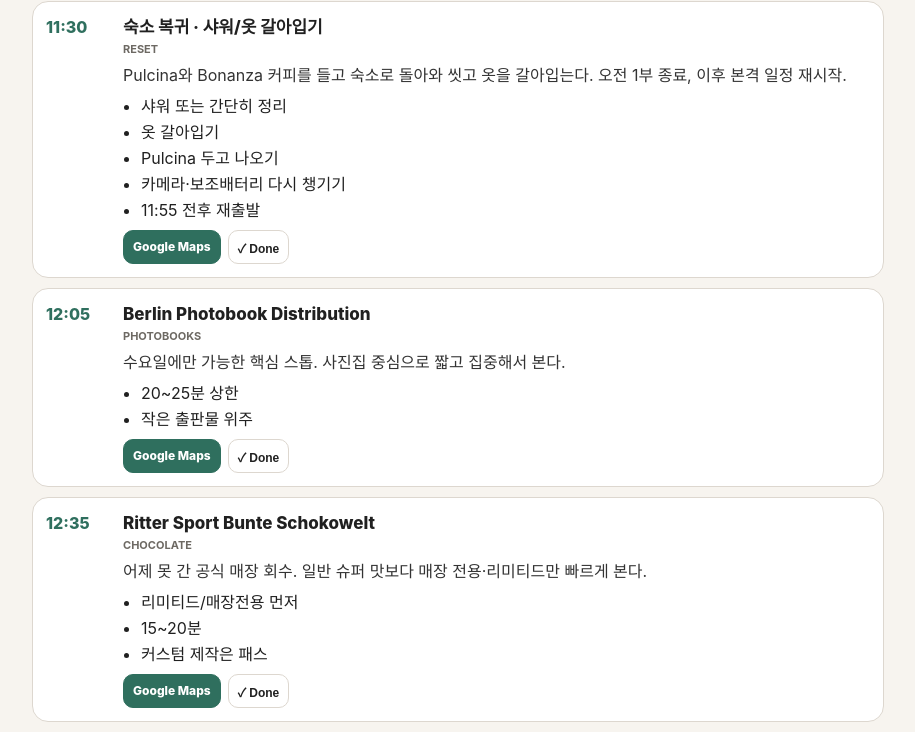
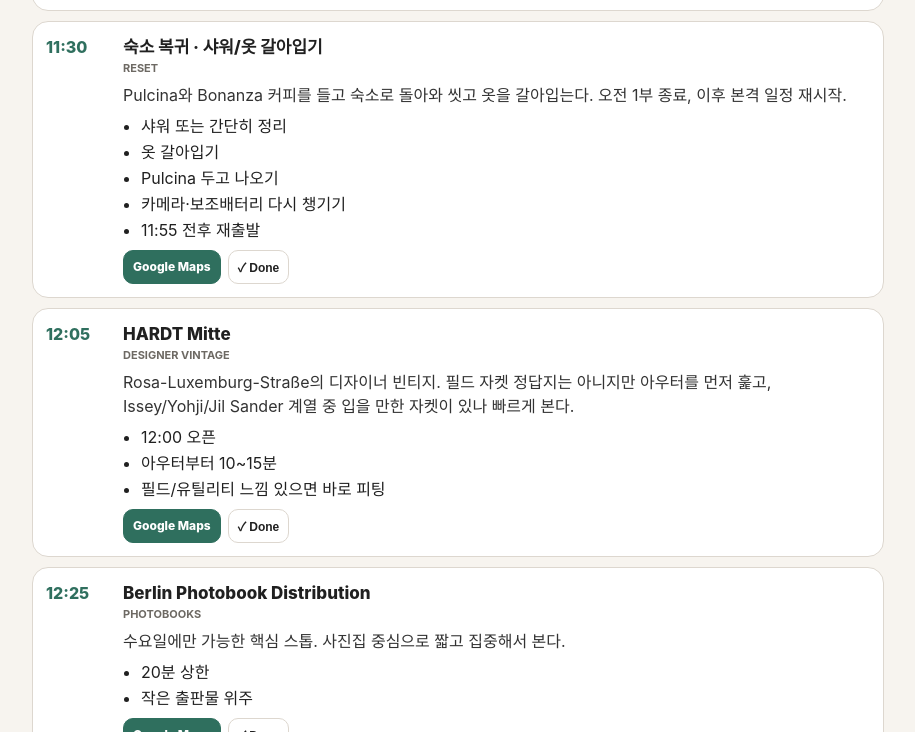
Before and after one commit to Hejonej/Paris-2026, a plain HTML site: page berlin.html in a window 1280 px wide. Shown: the part 5571-6303 px from the top of the page, without its empty margins (182-1097 px from the left). Drawn offline with Linux system fonts and the light colour scheme.

Commit message:
Revise Berlin vintage crawl for field jacket hunt

```diff
--- a/berlin.html
+++ b/berlin.html
@@ -4,7 +4,7 @@
 <main class="wrap">
 <section id="d1"><div class="hero"><h2>DAY 1 · Actual Day</h2><div class="sub">오후 인터넷 장애로 계획이 틀어졌지만, ACUD 포토오토마트와 Yam Yam 저녁까지 완료. 야외 핵심은 오늘 밤 회수하고, Pulcina·Ritter Sport·Weems는 내일로 이동.</div><div class="meta"><span class="pill">ACUD 완료 ✓</span><span class="pill">Yam Yam 저녁 ✓</span><span class="pill">Tonight recovery</span></div></div><div class="timeline" id="t1"></div></section>
 <section id="recovery"><div class="hero"><h2>TONIGHT · Berlin Recovery Walk</h2><div class="sub">이미 저녁은 Yam Yam에서 먹었으니, 30분 쉬고 출발. 숙소 근처 Round & Edgy에서 밤에 먹을 쿠키를 먼저 챙긴 뒤 오늘은 체력 회복 우선. Round & Edgy에서 쿠키를 사고 REWE만 들른 뒤 바로 숙소로 돌아온다.</div><div class="meta"><span class="pill">No rush</span><span class="pill">Cookie + REWE only</span><span class="pill">REWE 23:30까지</span></div></div><div class="timeline" id="tr"></div></section>
-<section id="d2"><div class="hero"><h2>DAY 2 · Recovery + Main Day</h2><div class="sub">아침은 Five Elephant Mitte에서 가볍게 먹고 요가로. 수업이 끝나면 Macchina-Caffè에서 Pulcina를 사고, 바로 근처 Bonanza Mitte에서 커피를 픽업한 뒤 숙소로 돌아와 샤워/옷 갈아입기. 그다음 Mitte 핵심을 회수하고 오후에는 FIELD JACKET MISSION으로 찜해둔 빈티지숍을 전부 돈다.</div><div class="meta"><span class="pill">Yoga 09:30</span><span class="pill">Pulcina 최우선</span><span class="pill">Ritter Sport</span><span class="pill">Weems</span><span class="pill">FIELD JACKET MISSION</span><span class="pill">Material 필수</span></div></div><div class="timeline" id="t2"></div></section>
+<section id="d2"><div class="hero"><h2>DAY 2 · Recovery + Main Day</h2><div class="sub">아침은 Five Elephant Mitte에서 가볍게 먹고 요가로. 수업이 끝나면 Macchina-Caffè에서 Pulcina를 사고, 바로 근처 Bonanza Mitte에서 커피를 픽업한 뒤 숙소로 돌아와 샤워/옷 갈아입기. 그다음 HARDT Mitte와 Photobook 등 Mitte 핵심을 회수하고, 오후에는 FIELD JACKET MISSION으로 Chrome·Joo·Off Catalog·Spatz·Sander22까지 빈티지숍을 촘촘하게 돈다.</div><div class="meta"><span class="pill">Yoga 09:30</span><span class="pill">Pulcina 최우선</span><span class="pill">Ritter Sport</span><span class="pill">Weems</span><span class="pill">FIELD JACKET MISSION</span><span class="pill">Material 필수</span></div></div><div class="timeline" id="t2"></div></section>
 <section id="d3"><div class="hero"><h2>DAY 3 · Berlin → Frankfurt</h2><div class="sub">11:45 BER 출발. 마지막 관광을 억지로 끼우지 않고 공항에 여유 있게 도착.</div></div><div class="timeline" id="t3"></div></section>
 <section id="backup"><div class="hero"><h2>Backup Cards</h2><div class="sub">이미 동선 가까이에 있는 후보만. 시간이 밀리면 backup부터 삭제.</div></div><div class="timeline" id="tb"></div></section>
 </main><footer>Berlin 2026 · mobile itinerary</footer>
@@ -36,35 +36,37 @@
 
 const D2=[
 ['07:45','숙소 출발','Morning','요가 전 아침은 멀리 우회하지 않고 Mitte 쪽 Five Elephant에서 가볍게. 오늘은 오래 앉아있기보다 커피와 작은 먹거리로 몸만 깨운다.','Lottumstraße 28 Berlin','카메라·보조배터리|08:00 Five Elephant 목표'],
-['08:00','Five Elephant Mitte','Pre-yoga Breakfast','쁘띠브런치 대신 취향에 더 맞는 Five Elephant Mitte. 요가 전이라 무겁게 먹지 말고 커피 + 작은 페이스트리/케이크 정도로 가볍게.','Five Elephant Mitte Alte Schönhauser Straße 14 Berlin','커피 1잔|작은 베이커리/케이크 1개 정도|08:30 전후 출발'],
+['08:00','Five Elephant Mitte','Pre-yoga Breakfast','쁘띠브런치 대신 취향에 더 맞는 Five Elephant Mitte. 요가 전이라 무겁게 먹지 말고 커피 + 작은 페이스트리/케이크 정도로 가볍게.','Five Elephant Mitte Alte Schönhauser Straße 14 Berlin','커피 1잔|치즈케이크 실물도 체크 ㅋㅋ|08:30 전후 출발'],
 ['08:35','요가 방향으로 아침 산책','Morning Walk','Five Elephant에서 Original Feelings까지 천천히 걸어 올라간다. 일부러 Kollwitzplatz까지 크게 우회하지 않고 실제 이동 동선 안에서 동네 분위기만 본다.','Original Feelings Straßburger Straße 18 Berlin','09:20까지 스튜디오 도착|사진 찍으며 천천히 이동'],
 ['09:20','Original Feelings Prenzlauer Berg','Yoga','09:30–10:30 JOYFUL 예약.','Original Feelings Straßburger Straße 18 Berlin','09:20 도착|수업 끝나면 Macchina-Caffè로 바로 이동'],
 ['10:30','요가 종료 → Macchina-Caffè','Walk / Buffer','Macchina-Caffè가 11:00 오픈이라 수업 끝나고 바로 향하면 별도 쇼핑 시간을 만들 필요 없이 딱 맞는다.','Macchina Caffe Alte Schönhauser Straße 26 Berlin','천천히 이동|11:00 오픈 맞춰 도착'],
 ['11:00','Macchina-Caffè · Pulcina 최우선','Coffee Gear','요가 직후 바로 들러 Alessi Pulcina 일반형 검정 3컵을 산다. 어제 본 €80 가격과 상태를 다시 확인하고 마음에 들면 여기서 결정.','Macchina Caffe Alte Schönhauser Straße 26 Berlin','일반형 검정 3컵 재고 확인|€80인지 확인|상태 확인 후 구매'],
 ['11:15','Bonanza Coffee Mitte · 픽업','Coffee Pick-up','Macchina에서 Pulcina를 산 뒤 같은 Alte Schönhauser Straße에 있는 Bonanza에서 커피만 테이크아웃. 별도 카페 타임 없이 숙소 들어가는 길에 픽업한다.','Bonanza Coffee Mitte Alte Schönhauser Straße 15 Berlin','커피만 빠르게 픽업|앉아있지 않기|Pulcina 들고 숙소 복귀'],
 ['11:30','숙소 복귀 · 샤워/옷 갈아입기','Reset','Pulcina와 Bonanza 커피를 들고 숙소로 돌아와 씻고 옷을 갈아입는다. 오전 1부 종료, 이후 본격 일정 재시작.','Lottumstraße 28 Berlin','샤워 또는 간단히 정리|옷 갈아입기|Pulcina 두고 나오기|카메라·보조배터리 다시 챙기기|11:55 전후 재출발'],
-['12:05','Berlin Photobook Distribution','Photobooks','수요일에만 가능한 핵심 스톱. 사진집 중심으로 짧고 집중해서 본다.','Berlin Photobook Distribution Linienstraße 153 Berlin','20~25분 상한|작은 출판물 위주'],
-['12:35','Ritter Sport Bunte Schokowelt','Chocolate','어제 못 간 공식 매장 회수. 일반 슈퍼 맛보다 매장 전용·리미티드만 빠르게 본다.','Ritter Sport Bunte Schokowelt Friedrichstraße 83 Berlin','리미티드/매장전용 먼저|15~20분|커스텀 제작은 패스'],
-['13:10','Baret','Rooftop Cafe','Mitte skyline을 짧게 보고 쉬는 스톱. 오늘은 일정이 길어서 뷰 보고 음료 한 잔만 빠르게.','Baret Humboldt Forum Berlin','Berliner Dom 방향 뷰|20분 안쪽|날씨 나쁘면 생략'],
-['13:50','C/O Berlin · Carrie Mae Weems','Photography','어제 못 간 전시를 오늘 우선 회수. 다른 전시는 건너뛰고 The Heart of the Matter에만 집중한다.','C/O Berlin Hardenbergstraße 22 Berlin','Kitchen Table Series 가장 오래|초기 가족사진 → 공적 공간 흐름 보기|45분 집중'],
-['14:40','Photoautomat #2 · C/O Berlin','Analog Photo','Weems 전시 직후 두 번째 스트립.','C/O Berlin Hardenbergstraße 22 Berlin','지하 부스|전시 티켓 필요|Day 2 첫 포토오토마트'],
-['15:10','Modulor','Creative Materials','종이·포장·툴을 빠르게 훑는다. 오래 볼 생각은 하지 않고 눈에 들어오는 것만.','Modulor Prinzenstraße 85 Berlin','25~30분 상한|RSVP와 중복 피하기'],
-['15:45','Annelies','Late Lunch / Coffee','빈티지 미션 전에 제대로 한 번 앉아 먹고 에너지 충전.','Annelies Görlitzer Straße 68 Berlin','커피 + 한 접시|35~40분'],
-['16:30','Voo Store','Concept Store','패션·책·오브제를 빠르게 보는 핵심 컨셉숍.','Voo Store Oranienstraße 24 Berlin','15~20분|구매보다 관찰'],
-['16:50','Trendy Army Store · FIELD JACKET 1순위','Military Vintage','필드 자켓 적중률을 높이기 위한 실전 수색지. 다른 빈티지숍보다 자켓을 제대로 입어보고 보는 곳.','Trendy Army Store Skalitzer Straße 62 Berlin','M-65 / military field jacket 먼저 묻기|올리브·세이지 우선|어깨·소매 길이 확인|마음에 들면 25분까지 써도 됨'],
-['17:20','Alte Zeiten / Arslantas','Vintage Objects / Records','생활잡화·레코드도 보되 오늘은 자켓이 보이면 의류 먼저 체크.','Alte Zeiten Arslantas Pücklerstraße 32 Berlin','10~15분 스캔|작고 들고 갈 오브제도 체크'],
-['17:40','Wsiura','Vintage','원래 찜해둔 빈티지숍 복원. 빠르게 아우터 랙부터 본다.','Wsiura Sanderstraße 2 Berlin','FIELD JACKET 먼저|아우터 → 팬츠 순서|10~15분'],
-['17:55','Sing Blackbird Vintage','Vintage','톤이 다른 빈티지 셀렉션. 아우터가 없으면 바로 다음 숍으로.','Sing Blackbird Vintage Sanderstraße 11 Berlin','자켓 랙 먼저|10~15분'],
-['18:10','Sander22 / Spatz','Vintage','Sanderstraße 라인에서 연속으로 빠르게 스캔.','Sanderstraße 22 Berlin','필드/밀리터리 계열 우선|10분'],
-['18:25','Joo','Vintage','Hobrechtstraße로 넘어가며 체크.','Joo Hobrechtstraße 28 Berlin','아우터 우선|10~15분'],
-['18:45','YUMMY Vintage','Vintage','원래 가장 기대했던 곳 중 하나. 여기서는 다른 숍보다 조금 더 여유 있게 본다.','YUMMY Vintage Bürknerstraße 12 Berlin','필드 자켓 + 셔츠/니트|20분 제대로 보기|빈티지 1개 목표'],
-['19:10','Not Too Sweet','Vintage','Y2K/디자이너 성향도 있지만 바로 근처라 빼지 않고 체크.','Not Too Sweet Bürknerstraße 6 Berlin','아우터부터|10~15분'],
-['19:30','Photoautomat #3 · Kottbusser Damm “One of a Kind”','Analog Photo','5cm 폭 특수 세로형 스트립. “2”는 주소가 아니라 부스 구분명.','52.495381980877745,13.420390547734964','정확 좌표로 이동|세로형 스트립 확인|24/7'],
-['19:45','Motto Berlin','Independent Publishing','독립 출판 서가를 짧게 본다.','Motto Berlin Skalitzer Straße 68 Berlin','15분 상한'],
-['20:10','Oberbaumbrücke','Walk / Spree','Kreuzberg에서 Friedrichshain으로 걸어 건너며 Spree를 본다.','Oberbaumbrücke Berlin','다리 위 사진|강변 짧게'],
-['20:35','Photoautomat #4 · RAW 3','Analog Color Photo','1970s 느낌의 컬러 스트립으로 총 4장 컬렉션 완성.','RAW 3 Revaler Straße 99 Berlin','컬러 스트립|RAW Gelände 안 RAW 3 찾기'],
-['20:50','East Side Gallery','Berlin Wall','장벽 구간을 짧게 실제로 걸어본다.','East Side Gallery Berlin','15~20분|유명 벽화 한 장보다 장벽 길이 보기'],
-['21:25','Material','Natural Wine / Cafe','베를린 마지막 밤 엔딩. 일정이 조금 밀려도 이곳은 유지.','Material Schönhauser Allee 156 Berlin','natural wine + sourdough + whipped ricotta 가능 여부|“dry and fresh, not too funky”']
+['12:05','HARDT Mitte','Designer Vintage','Rosa-Luxemburg-Straße의 디자이너 빈티지. 필드 자켓 정답지는 아니지만 아우터를 먼저 훑고, Issey/Yohji/Jil Sander 계열 중 입을 만한 자켓이 있나 빠르게 본다.','HARDT Rosa-Luxemburg-Straße 15 Berlin','12:00 오픈|아우터부터 10~15분|필드/유틸리티 느낌 있으면 바로 피팅'],
+['12:25','Berlin Photobook Distribution','Photobooks','수요일에만 가능한 핵심 스톱. 사진집 중심으로 짧고 집중해서 본다.','Berlin Photobook Distribution Linienstraße 153 Berlin','20분 상한|작은 출판물 위주'],
+['12:55','Ritter Sport Bunte Schokowelt','Chocolate','어제 못 간 공식 매장 회수. 일반 슈퍼 맛보다 매장 전용·리미티드만 빠르게 본다.','Ritter Sport Bunte Schokowelt Friedrichstraße 83 Berlin','리미티드/매장전용 먼저|15~20분|커스텀 제작은 패스'],
+['13:30','Baret','Rooftop Cafe','Mitte skyline을 짧게 보고 쉬는 스톱. 오늘은 일정이 길어서 뷰 보고 음료 한 잔만 빠르게.','Baret Humboldt Forum Berlin','Berliner Dom 방향 뷰|20분 안쪽|날씨 나쁘면 생략'],
+['14:10','C/O Berlin · Carrie Mae Weems','Photography','어제 못 간 전시를 오늘 우선 회수. 다른 전시는 건너뛰고 The Heart of the Matter에만 집중한다.','C/O Berlin Hardenbergstraße 22 Berlin','Kitchen Table Series 가장 오래|초기 가족사진 → 공적 공간 흐름 보기|45분 집중'],
+['15:00','Photoautomat #2 · C/O Berlin','Analog Photo','Weems 전시 직후 두 번째 스트립.','C/O Berlin Hardenbergstraße 22 Berlin','지하 부스|전시 티켓 필요|Day 2 첫 포토오토마트'],
+['15:30','Modulor','Creative Materials','종이·포장·툴을 빠르게 훑는다. 오래 볼 생각은 하지 않고 눈에 들어오는 것만.','Modulor Prinzenstraße 85 Berlin','25분 상한|RSVP와 중복 피하기'],
+['16:00','Annelies','Late Lunch / Coffee','빈티지 미션 전에 제대로 한 번 앉아 먹고 에너지 충전.','Annelies Görlitzer Straße 68 Berlin','커피 + 한 접시|30~35분'],
+['16:40','Voo Store','Concept Store','패션·책·오브제를 빠르게 보는 핵심 컨셉숍.','Voo Store Oranienstraße 24 Berlin','15분|구매보다 관찰'],
+['17:00','Trendy Army Store · FIELD JACKET 1순위','Military Vintage','필드 자켓 적중률이 가장 높은 실전 수색지. 여기서는 다른 것 보지 말고 M-65 / military field jacket부터 바로 묻고 입어본다.','Trendy Army Store Skalitzer Straße 62 Berlin','M-65 / field jacket 먼저 묻기|올리브·세이지 우선|어깨·소매 길이 확인|마음에 들면 여기서 바로 끝내도 됨'],
+['17:25','CHROME STORE · FIELD JACKET 2순위','Curated Vintage','Lenaustraße의 큐레이티드 빈티지. 아우터·밀리터리·워크웨어 느낌부터 본다. 영업시간 표기가 소스마다 달라 18:00 전에 도착하는 안전 플랜.','CHROME STORE Lenaustraße 10 Berlin','아우터 랙 직행|필드/워크/밀리터리 먼저|18:00 전 도착 목표|문 닫았으면 즉시 Joo로'],
+['17:45','Joo Vintage','Vintage','Hobrechtstraße 라인 첫 번째. 셀렉션을 길게 보기보다 아우터부터 빠르게 스캔.','Joo Vintage Hobrechtstraße 28 Berlin','FIELD JACKET 먼저|아우터 우선|10분'],
+['17:58','Off Catalog','Curated Vintage','Hobrechtstraße에서 바로 이어지는 큐레이티드 빈티지. 디자이너 비중이 있지만 남성 아우터도 있어 필드/유틸리티 계열이 있는지 확인.','Off Catalog Hobrechtstraße 47 Berlin','수요일 15:00–19:00 기준|아우터부터|10분'],
+['18:12','Wsiura','Vintage','Sanderstraße로 이동해 아우터 랙부터 빠르게 본다.','Wsiura Sanderstraße 2 Berlin','FIELD JACKET 먼저|아우터 → 팬츠|10분'],
+['18:25','Spatz Vintage','Vintage','Sanderstraße 22의 빈티지 스톱. 레더·코튼 아우터 포함해 자켓류를 먼저 본다.','Spatz Vintage Sanderstraße 22 Berlin','자켓 랙 먼저|10분|좋은 거 없으면 바로 옆 Sander22'],
+['18:35','Sander22 Vintage','Curated Vintage','같은 주소에서 이어서 보는 큐레이티드 셀렉션. 한 벌씩 오래 보지 말고 필드/워크/아카이브 자켓 여부만 확인.','Sander22 Vintage Sanderstraße 22 Berlin','아우터 우선|10분|Spatz와 합쳐 20분 안쪽'],
+['18:50','YUMMY Vintage','Vintage','원래 기대했던 곳 중 하나. 여기서는 다른 숍보다 조금 더 여유 있게 본다.','YUMMY Vintage Bürknerstraße 12 Berlin','필드 자켓 + 셔츠/니트|15~20분|빈티지 1개 목표'],
+['19:10','Not Too Sweet','Vintage','바로 근처라 마지막으로 체크. Y2K/디자이너 성향이라 필드 자켓 없으면 5분 만에 나와도 됨.','Not Too Sweet Bürknerstraße 6 Berlin','아우터부터|5~10분|밀리면 즉시 패스'],
+['19:25','Photoautomat #3 · Kottbusser Damm “One of a Kind”','Analog Photo','5cm 폭 특수 세로형 스트립. “2”는 주소가 아니라 부스 구분명.','52.495381980877745,13.420390547734964','정확 좌표로 이동|세로형 스트립 확인|24/7'],
+['19:40','Motto Berlin','Independent Publishing','독립 출판 서가를 짧게 본다.','Motto Berlin Skalitzer Straße 68 Berlin','15분 상한'],
+['20:05','Oberbaumbrücke','Walk / Spree','Kreuzberg에서 Friedrichshain으로 걸어 건너며 Spree를 본다.','Oberbaumbrücke Berlin','다리 위 사진|강변 짧게'],
+['20:30','Photoautomat #4 · RAW 3','Analog Color Photo','1970s 느낌의 컬러 스트립으로 총 4장 컬렉션 완성.','RAW 3 Revaler Straße 99 Berlin','컬러 스트립|RAW Gelände 안 RAW 3 찾기'],
+['20:45','East Side Gallery','Berlin Wall','장벽 구간을 짧게 실제로 걸어본다.','East Side Gallery Berlin','15~20분|유명 벽화 한 장보다 장벽 길이 보기'],
+['21:20','Material','Natural Wine / Cafe','베를린 마지막 밤 엔딩. 일정이 조금 밀려도 이곳은 유지.','Material Schönhauser Allee 156 Berlin','natural wine + sourdough + whipped ricotta 가능 여부|“dry and fresh, not too funky”']
 ];
 const D3=[
 ['08:15','숙소 → BER','Airport','11:45 출발. 마지막 관광 없이 09:30 전후 공항 도착을 목표로 여유 있게 이동.','Lottumstraße 28 Berlin to Berlin Brandenburg Airport','Berlin ABC 티켓|숙소 최종 체크|공항 2시간 전후 여유']
```
